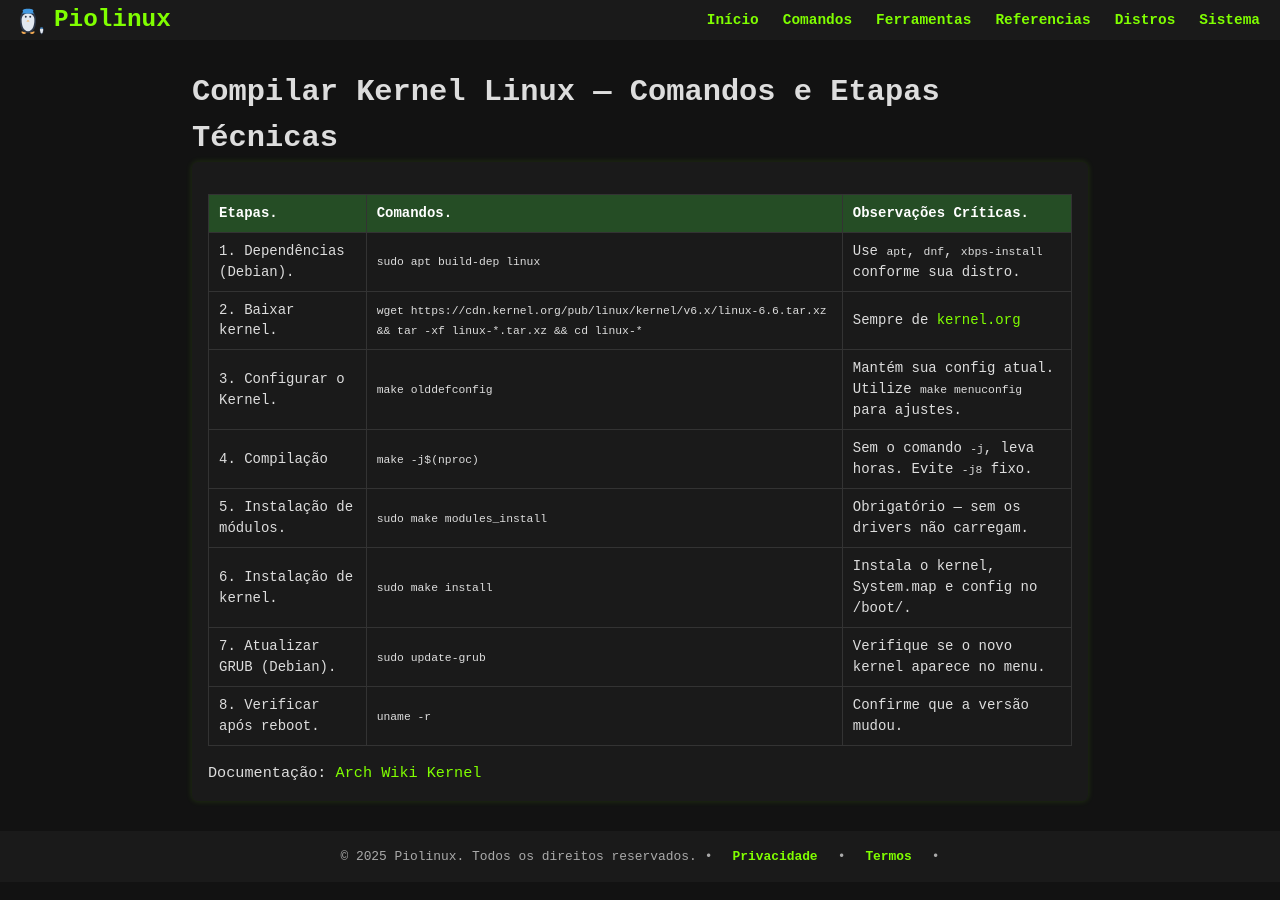
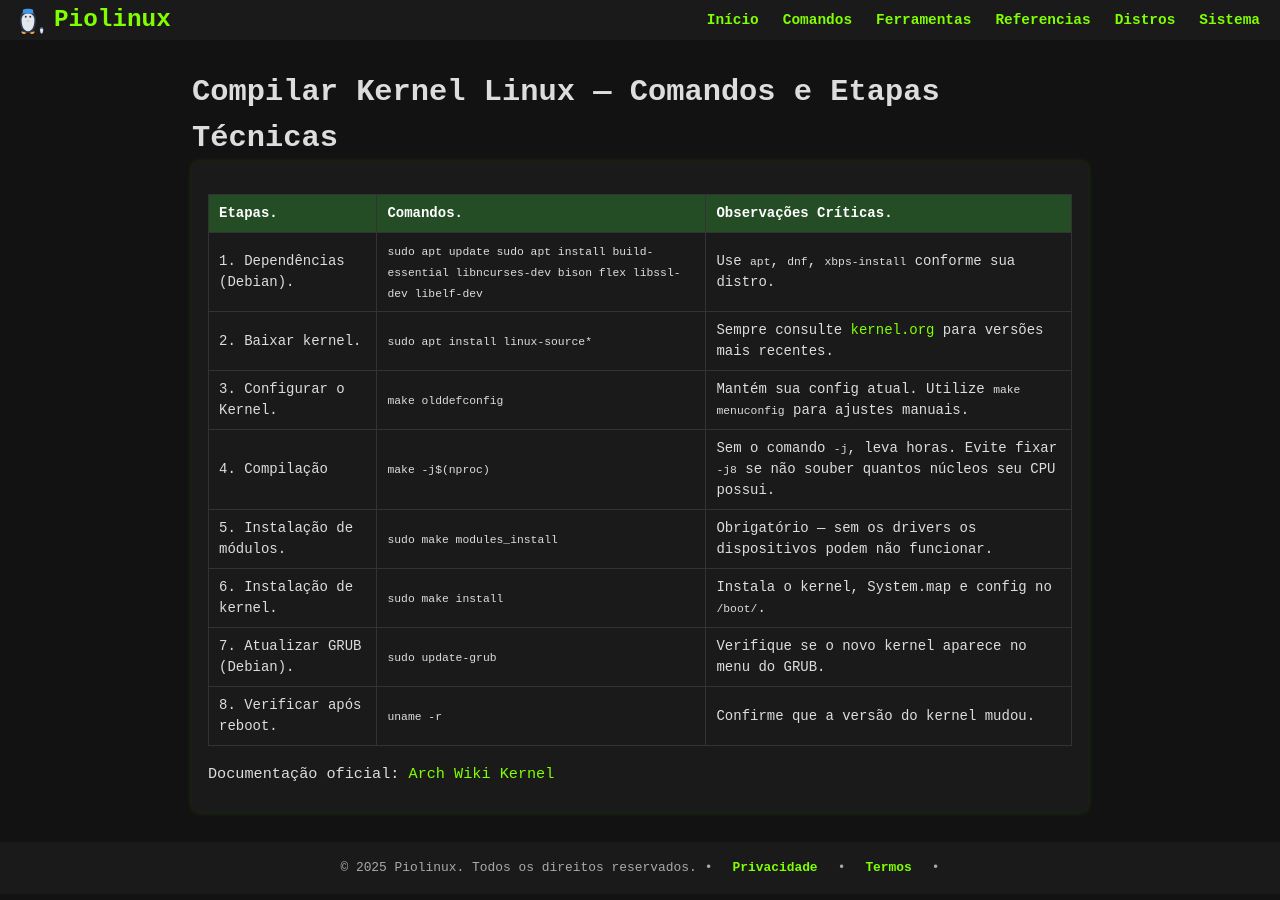
Before and after one commit to Piolinux/piolinux-site, a Jekyll site: the page built from _pages/_kernel/tabela-evergreen-como-compilar-o-kernel-linux.md, in a window 1280 px wide. Built offline with Jekyll 4.4.1, drawn with Linux system fonts in a browser that asks for light colours.

Commit message:
Update tabela-evergreen-como-compilar-o-kernel-linux.md

```diff
--- a/_pages/_kernel/tabela-evergreen-como-compilar-o-kernel-linux.md
+++ b/_pages/_kernel/tabela-evergreen-como-compilar-o-kernel-linux.md
@@ -14,8 +14,6 @@ tags: [kernel, linux, compilacao, make, grub, xbps, apt, dnf, evergreen]
 <section class="post-content">
 
 
-
-
 <table class="evergreen-table">
   <thead>
     <tr>
@@ -27,46 +25,50 @@ tags: [kernel, linux, compilacao, make, grub, xbps, apt, dnf, evergreen]
   <tbody>
     <tr>
       <td data-label="Etapa">1. Dependências (Debian).</td>
-      <td data-label="Comando"><code>sudo apt build-dep linux</code></td>
+      <td data-label="Comando"><code>sudo apt update
+sudo apt install build-essential libncurses-dev bison flex libssl-dev libelf-dev</code></td>
       <td data-label="Observação Crítica">Use <code>apt</code>, <code>dnf</code>, <code>xbps-install</code> conforme sua distro.</td>
     </tr>
     <tr>
       <td data-label="Etapa">2. Baixar kernel.</td>
-      <td data-label="Comando"><code>wget https://cdn.kernel.org/pub/linux/kernel/v6.x/linux-6.6.tar.xz && tar -xf linux-*.tar.xz && cd linux-*</code></td>
-      <td data-label="Observação Crítica">Sempre de <a href="https://kernel.org">kernel.org</a></td>
+      <td data-label="Comando"><code>sudo apt install linux-source*</code></td>
+      <td data-label="Observação Crítica">Sempre consulte <a href="https://kernel.org" target="_blank">kernel.org</a> para versões mais recentes.</td>
     </tr>
     <tr>
       <td data-label="Etapa">3. Configurar o Kernel.</td>
       <td data-label="Comando"><code>make olddefconfig</code></td>
-      <td data-label="Observação Crítica">Mantém sua config atual. Utilize <code>make menuconfig</code> para ajustes.</td>
+      <td data-label="Observação Crítica">Mantém sua config atual. Utilize <code>make menuconfig</code> para ajustes manuais.</td>
     </tr>
     <tr>
       <td data-label="Etapa">4. Compilação</td>
       <td data-label="Comando"><code>make -j$(nproc)</code></td>
-      <td data-label="Observação Crítica">Sem o comando <code>-j</code>, leva horas. Evite <code>-j8</code> fixo.</td>
+      <td data-label="Observação Crítica">Sem o comando <code>-j</code>, leva horas. Evite fixar <code>-j8</code> se não souber quantos núcleos seu CPU possui.</td>
     </tr>
     <tr>
       <td data-label="Etapa">5. Instalação de módulos.</td>
       <td data-label="Comando"><code>sudo make modules_install</code></td>
-      <td data-label="Observação Crítica">Obrigatório — sem os drivers não carregam.</td>
+      <td data-label="Observação Crítica">Obrigatório — sem os drivers os dispositivos podem não funcionar.</td>
     </tr>
     <tr>
       <td data-label="Etapa">6. Instalação de kernel.</td>
       <td data-label="Comando"><code>sudo make install</code></td>
-      <td data-label="Observação Crítica"> Instala o kernel, System.map e config no /boot/.</td>
+      <td data-label="Observação Crítica">Instala o kernel, System.map e config no <code>/boot/</code>.</td>
     </tr>
     <tr>
       <td data-label="Etapa">7. Atualizar GRUB (Debian).</td>
       <td data-label="Comando"><code>sudo update-grub</code></td>
-      <td data-label="Observação Crítica">Verifique se o novo kernel aparece no menu.</td>
+      <td data-label="Observação Crítica">Verifique se o novo kernel aparece no menu do GRUB.</td>
     </tr>
     <tr>
       <td data-label="Etapa">8. Verificar após reboot.</td>
       <td data-label="Comando"><code>uname -r</code></td>
-      <td data-label="Observação Crítica">Confirme que a versão mudou.</td>
-     </tr>
+      <td data-label="Observação Crítica">Confirme que a versão do kernel mudou.</td>
+    </tr>
   </tbody>
 </table>
-    Documentação: <a href="https://wiki.archlinux.org/title/Kernel" target="_blank">Arch Wiki Kernel</a>
+
+<p>Documentação oficial: <a href="https://wiki.archlinux.org/title/Kernel" target="_blank">Arch Wiki Kernel</a></p>
+
+
 
 </section>
```
